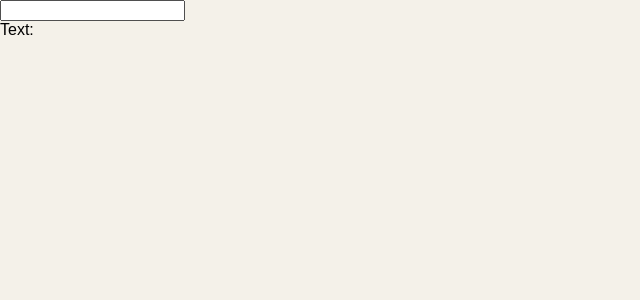
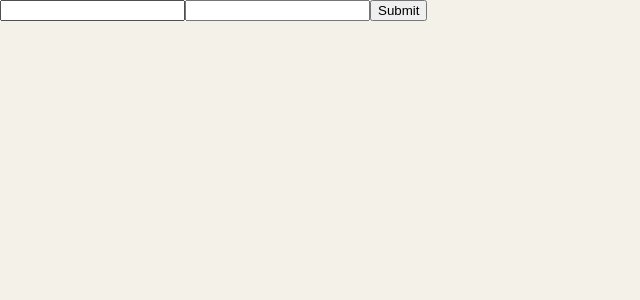
Before and after one commit to suThyyy/react-study, a React (Vite) app: page / in a window 1280 px wide. Shown: the top 300 px of the page, without its empty margins (0-640 px from the left). Built offline with nearby package versions, Linux system fonts and the light colour scheme.

Commit message:
form input

```diff
--- a/src/App.jsx
+++ b/src/App.jsx
@@ -1,28 +1,55 @@
 import { useState } from "react";
 
-function NameInput({ name, setName }) {
+function UserForm({ form, onChange, onSubmit }) {
+  return (
+    <form onSubmit={onSubmit}>
+      <input type="text" name="name" value={form.name} onChange={onChange} />
+
+      <input type="email" name="email" value={form.email} onChange={onChange} />
+
+      <button type="submit">Submit</button>
+    </form>
+  );
+}
+
+function UserInfo({ user }) {
+  if (!user) return null;
+
   return (
     <div>
-      <input
-        type="text"
-        value={name}
-        onChange={(e) => setName(e.target.value)}
-      />
+      <span>Name: {user.name} </span>
+      <span>Email: {user.email} </span>
     </div>
   );
 }
 
-function NameDisplay({ name }) {
-  return <div>Text: {name}</div>;
-}
+function App() {
+  const [form, setForm] = useState({
+    name: "",
+    email: "",
+  });
 
-function App() {
-  const [name, setName] = useState("");
+  const [submittedUser, setSubmittedUser] = useState(null);
+
+  function handleChange(e) {
+    // tự viết
+    setForm((prev) => ({
+      ...prev,
+      [e.target.name]: e.target.value,
+    }));
+  }
+
+  function handleSubmit(e) {
+    // tự viết
+    e.preventDefault();
+    setSubmittedUser(form);
+  }
 
   return (
     <>
-      <NameInput name={name} setName={setName} />
-      <NameDisplay name={name} />
+      <UserForm form={form} onChange={handleChange} onSubmit={handleSubmit} />
+
+      <UserInfo user={submittedUser} />
     </>
   );
 }
```
